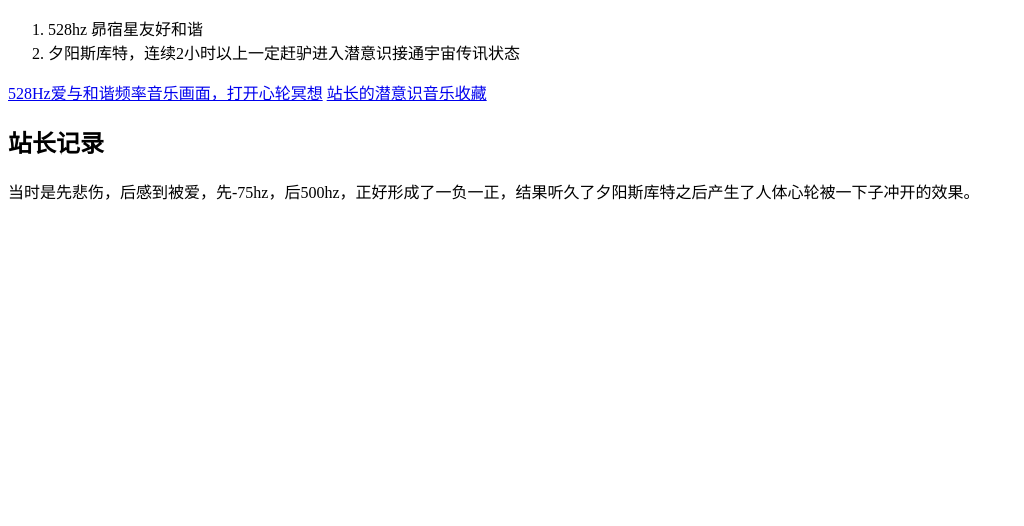
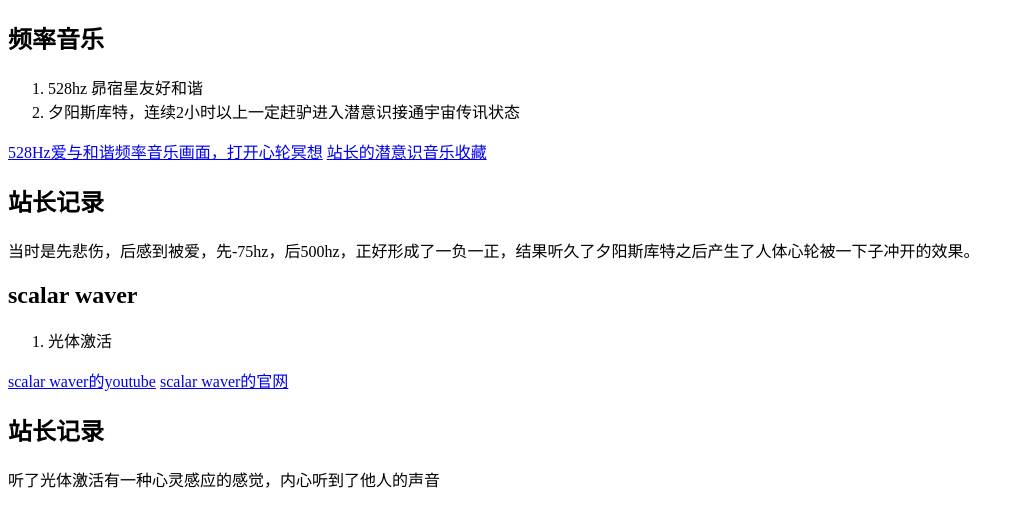
Before and after one commit to 2439905184/feq-music, a plain HTML site: page index.html in a window 1280 px wide. Shown: the whole page, without its empty margins (0-1024 px from the left). Drawn offline with Linux system fonts and the light colour scheme.

Commit message:
补充scalar waver

```diff
--- a/index.html
+++ b/index.html
@@ -6,6 +6,7 @@
     <title>频率音乐网</title>
 </head>
 <body>
+    <h2>频率音乐</h2>
     <ol>
         <li>528hz 昴宿星友好和谐</li>
         <li>夕阳斯库特，连续2小时以上一定赶驴进入潜意识接通宇宙传讯状态</li>
@@ -14,5 +15,13 @@
     <a href="https://www.bilibili.com/medialist/detail/ml3198191157?type=1&spm_id_from=333.999.0.0">站长的潜意识音乐收藏</a>
     <h2>站长记录</h2>
     <p>当时是先悲伤，后感到被爱，先-75hz，后500hz，正好形成了一负一正，结果听久了夕阳斯库特之后产生了人体心轮被一下子冲开的效果。</p>
+    <h2>scalar waver</h2>
+    <ol>
+        <li>光体激活</li>
+    </ol>
+    <a href="https://www.youtube.com/@ScalarWaver-sb6jc/videos">scalar waver的youtube</a>
+    <a href="https://scalarwaver.gumroad.com/">scalar waver的官网</a>
+    <h2>站长记录</h2>
+    <p>听了光体激活有一种心灵感应的感觉，内心听到了他人的声音</p>
 </body>
 </html>
```
